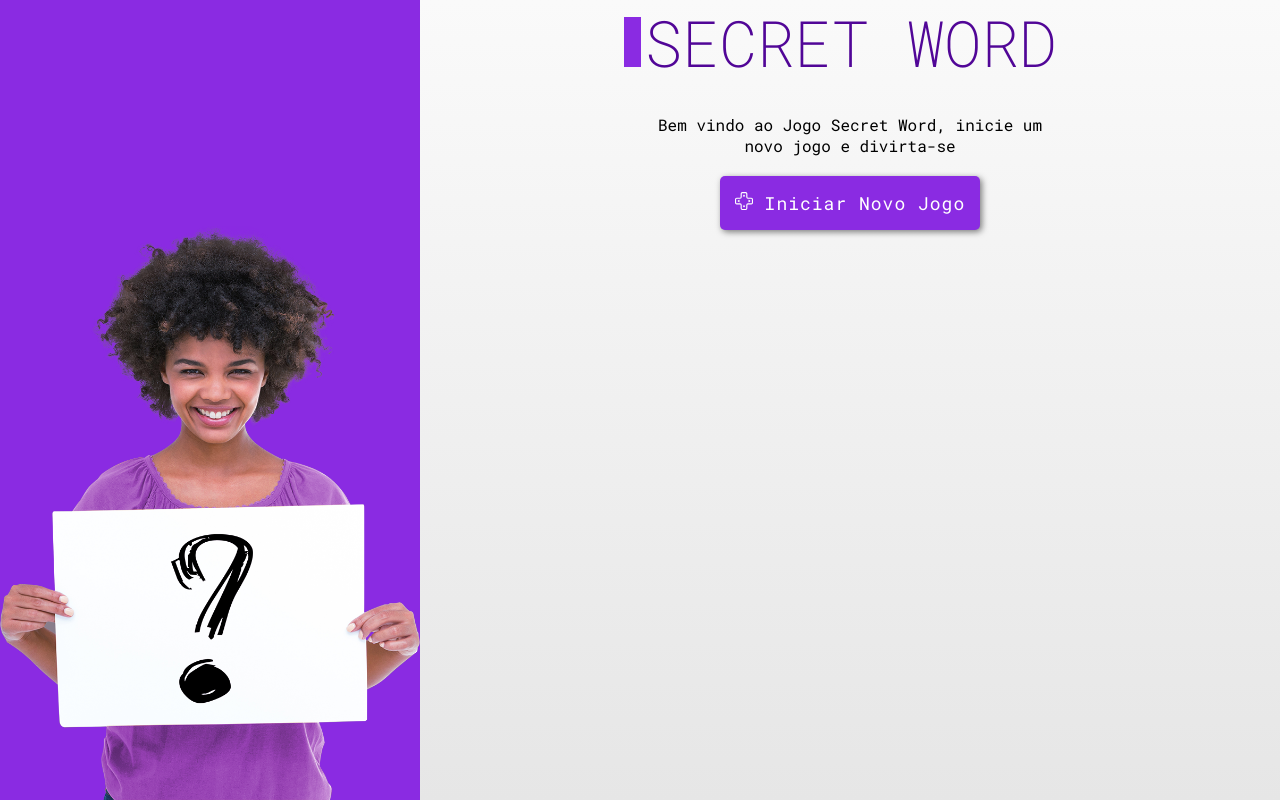
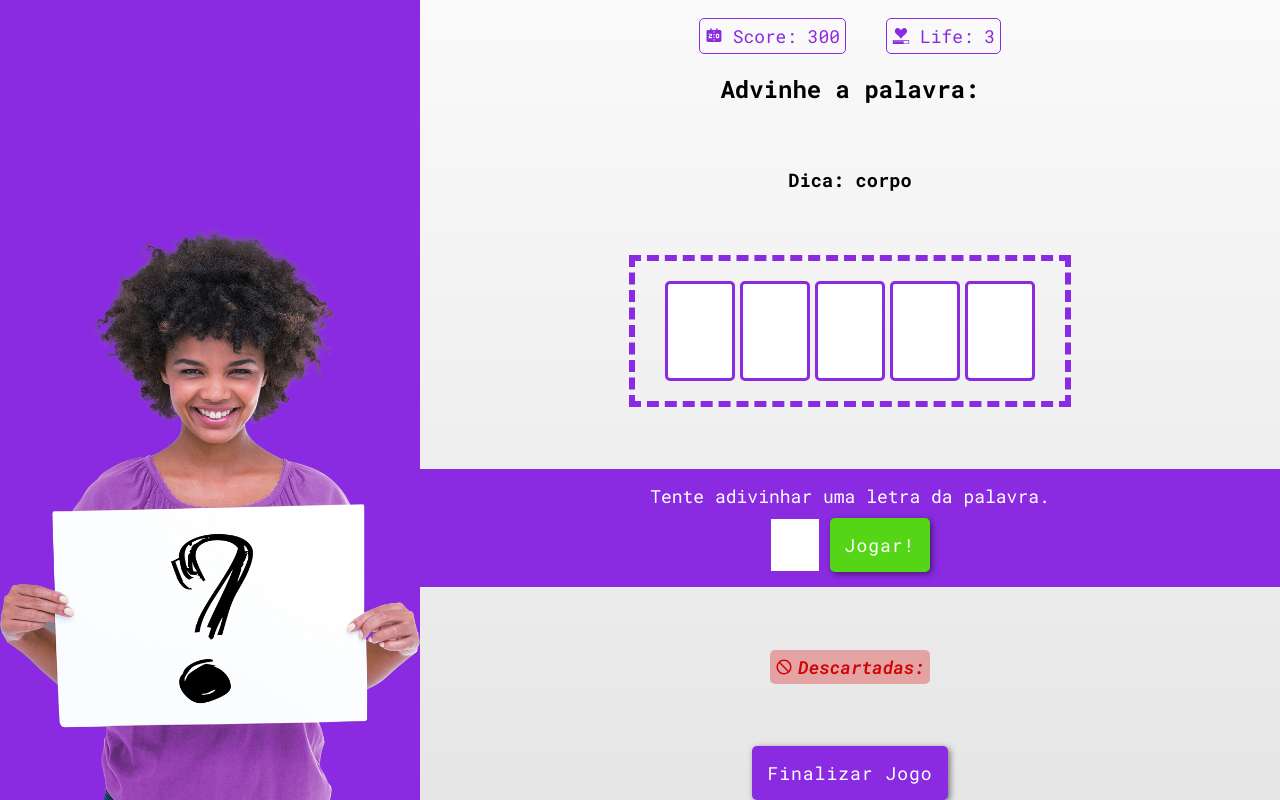
Before and after one commit to wlidemberg/react_secret_word, a React (Vite) app: page / in a window 1280 px wide. Built offline with nearby package versions, Linux system fonts and the light colour scheme.

Commit message:
Finalização do projeto

```diff
--- a/src/App.jsx
+++ b/src/App.jsx
@@ -44,10 +44,10 @@
   const [wrongAttempts, setWrongAttempts] = useState(attempsQtda)
 
   // user score
-  const [score, setScore] = useState(0)
+  const [score, setScore] = useState(100)
 
   // fuction pick word and category
-  const pickWordAndCategory = () => {
+  const pickWordAndCategory = useCallback(() => {
     // armazenando as chaves da lista arrays
     const categories = Object.keys(words)
     // pick a random category
@@ -59,10 +59,13 @@
     console.log(word)
 
     return { word, category }
-  }
+  }, [words])
 
   // start of the secret word game
-  const startGame = () => {
+  const startGame = useCallback(() => {
+    // clear all letters
+    clearLetterStates()
+
     // pick word and pick category
     const { word, category } = pickWordAndCategory()
 
@@ -80,7 +83,7 @@
 
 
     setGameStage(stages[1].name)
-  }
+  }, [pickWordAndCategory])
 
   //process the letter input
   const verifyLetter = (letter) => {
@@ -108,6 +111,7 @@
     setWrongLetters([])
   }
 
+  // check if guesses ended
   useEffect(() => {
     if(wrongAttempts <= 0){
       // reset all states
@@ -117,8 +121,22 @@
     }
   })
 
-  console.log(guessedLetters)
-  console.log(wrongLetters)
+  // check win condition
+  useEffect(() => {
+    const uniqueLetters = [...new Set(letters)]
+    // win condition
+    if(guessedLetters.length === uniqueLetters.length){
+      setScore((actualScore) => actualScore += 100)
+
+      // restart game with new word
+      startGame()
+    }
+
+
+    console.log(uniqueLetters)
+  }, [{/*Condição de Monitoramento*/}, guessedLetters, letters, startGame])
+
+
 
   // restarts the game
   const retry = () => {
@@ -146,7 +164,7 @@
             wrongAttempts={wrongAttempts}
             score={score}
           />}
-          {gameStage === 'end' && <GameOver retry={retry} />}
+          {gameStage === 'end' && <GameOver retry={retry} score={score} />}
 
 
         </div>
--- a/src/components/GameOver.jsx
+++ b/src/components/GameOver.jsx
@@ -1,16 +1,17 @@
 import styles from './GameOver.module.css'
 
-const GameOver = ({ retry }) => {
+const GameOver = ({ retry, score }) => {
   return (
     <div>
       <header>
         <h1>Game Over</h1>
       </header>
       <section className={styles.section_end_game}>
-
+        <div>
+          <p>A sua pontuação foi: {score}</p>
+        </div>
         <button className={styles.btn_end} onClick={retry}>Resetar Jogo</button>
       </section>
-
     </div>
   )
 }
--- a/src/components/GameOver.module.css
+++ b/src/components/GameOver.module.css
@@ -1,4 +1,4 @@
 
 .section_end_game{ width:100%; display: flex; flex-direction: column; align-items: center; justify-content: center; text-align: center; gap:20px; }
-.section_end_game p{ margin-top: 30px; width: 50%; }
+.section_end_game p{ margin-top: 30px; width: 50%; width: 100%}
 .btn_end{ max-width: 300px; margin: 0 auto; padding:15px; border: none; border-radius: 5px; background-color: blueviolet; font-size: 1.125rem; color: #fff; letter-spacing: 1px; box-shadow: 2px 2px 6px rgba(0, 0, 0, 0.5);}
```
